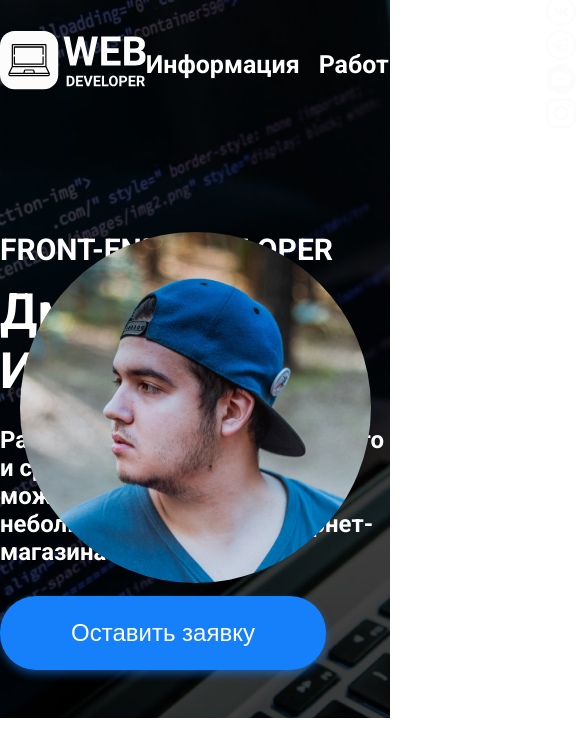
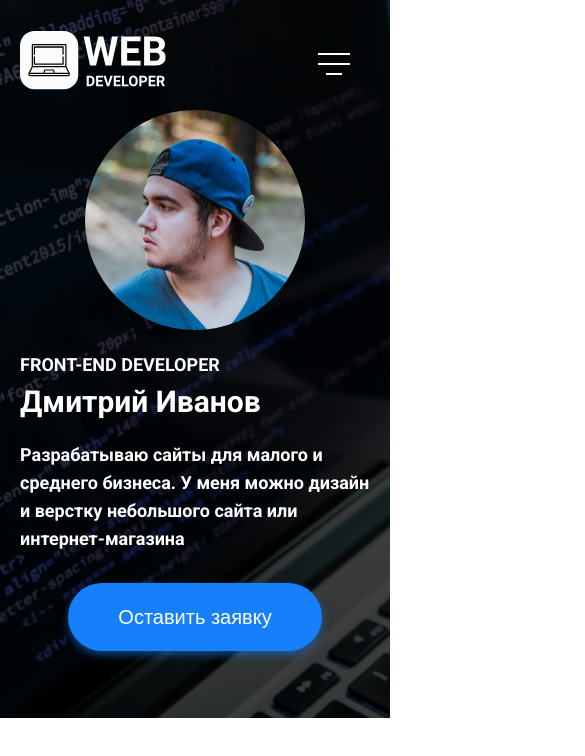
Before and after one commit to kaidarka/portfolio_di, a plain HTML site: page index.html in a window 390 px wide. Shown: the whole page, 585 px wide, since content can reach past the window. Drawn offline with Linux system fonts and the light colour scheme.

Commit message:
header с адаптивом но без меню

```diff
--- a/index.html
+++ b/index.html
@@ -47,7 +47,7 @@
                 <h2 class="header__title">FRONT-END DEVELOPER</h2>
                 <h1 class="header__subtitle">Дмитрий Иванов</h1>
                 <p class="header__description">Разрабатываю сайты для малого и среднего бизнеса. У меня можно дизайн и верстку небольшого сайта или интернет-магазина</p>
-                <button class="btn hrader__btn">Оставить заявку</button>
+                <button class="btn header__btn">Оставить заявку</button>
             </div>
             <img class="header__avatar" src="./img/avatar.jpg" alt="">
         </div>
--- a/sass/_header.sass
+++ b/sass/_header.sass
@@ -51,6 +51,7 @@
 
 
 .nav
+    position: relative
     display: flex
     justify-content: space-between
     align-items: center
@@ -80,6 +81,12 @@
         transition: all .3s
         &:hover
             color: #999999
+        &__btn
+            transition: all .3s
+            &:hover
+                transform: translateY(2px)
+                background: #0a57ae
+                box-shadow: 0px 2px 8px rgba(22, 127, 250, 0.5)
 
 
 
@@ -95,10 +102,96 @@
 
 
 
-.hrader
-    &__btn
-        transition: all .3s
-        &:hover
-            transform: translateY(2px)
-            background: #0a57ae
-            box-shadow: 0px 2px 8px rgba(22, 127, 250, 0.5)
+
+@media screen and ( max-width: 1300px )
+    .container
+        margin: 0 20px
+@media screen and ( max-width: 950px )
+    .header
+        &__avatar
+            width: 300px
+            height: 300px
+
+@media screen and ( max-width: 900px )
+    .header
+        &__burger
+            display: block
+            width: 32px
+            height: 2px
+            background: #FFF
+            position: absolute
+            right: 20px
+            bottom: 32px
+            transition: opacity .2s ease-in-out
+
+            &:after
+                content: ''
+                width: 16px
+                height: 2px
+                background: #FFF
+                position: absolute
+                top: 10px
+                left: 8px
+
+
+            &:before
+                content: ''
+                width: 32px
+                height: 2px
+                background: #FFF
+                position: absolute
+                top: -10px
+                left: 0
+        &__social
+            display: none
+        &__menu
+            display: none
+        &__avatar
+            width: 250px
+            height: 250px
+        &__description
+            max-width: 400px
+@media screen and ( max-width: 750px )
+    .header
+        &__avatar
+            top: 90px
+        &__block
+            top: 165px
+@media screen and ( max-width: 650px )
+    .header
+        &__block
+            top: 150px
+        &__description
+            max-width: 100%
+            font-size: 18px
+        &__title
+            font-size: 20px
+        &__subtitle
+            font-size: 35px
+@media screen and ( max-width: 560px )
+    .header
+        &__block
+            top: 200px
+        &__title
+            margin-bottom: 0px
+@media screen and ( max-width: 520px )
+    .header
+        &__block
+            top: 250px
+        &__avatar
+            width: 220px
+            height: 220px
+            top: 110px
+            right: 50%
+            margin-right: -110px
+        &__title
+            font-size: 18px
+            margin-bottom: 5px
+        &__subtitle
+            font-size: 30px
+            line-height: 28px
+        &__btn
+            display: block
+            font-size: 20px
+            padding: 20px 50px
+            margin: 0 auto
```
Also changed, not shown: css/style.css, 1 other file.
